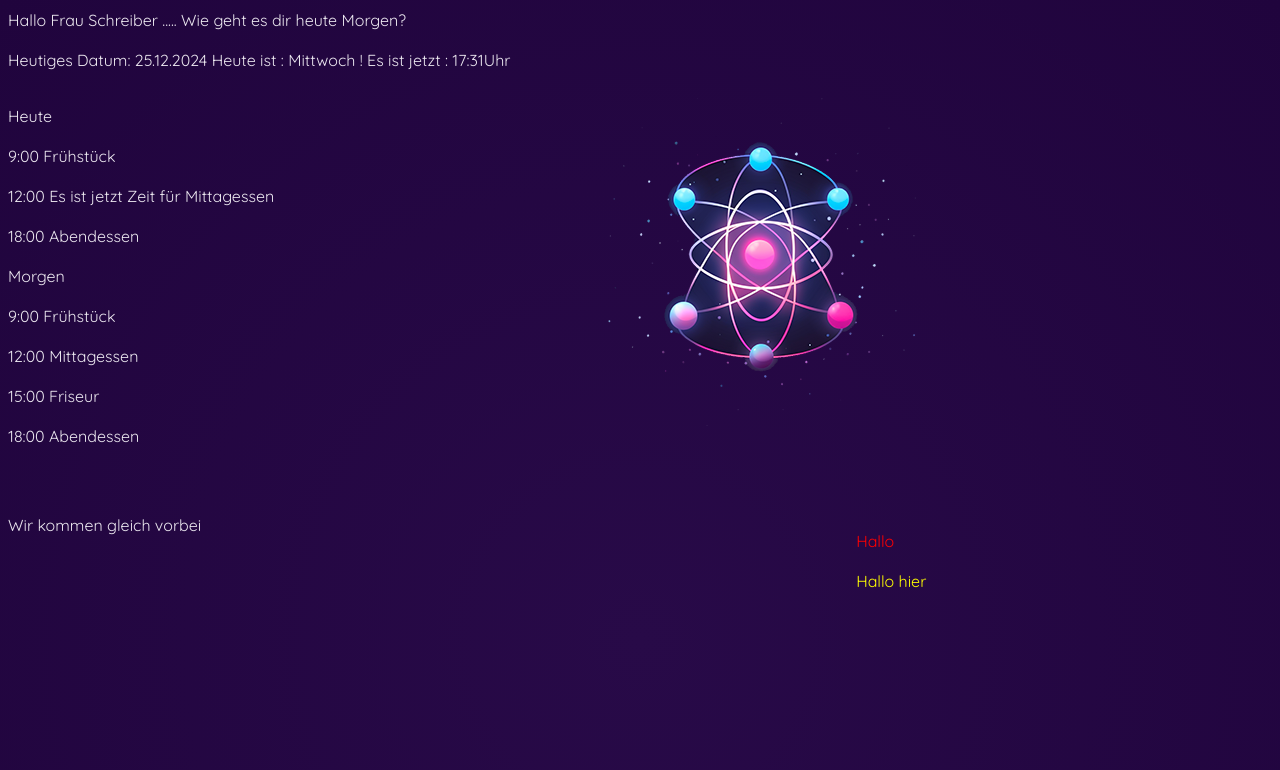
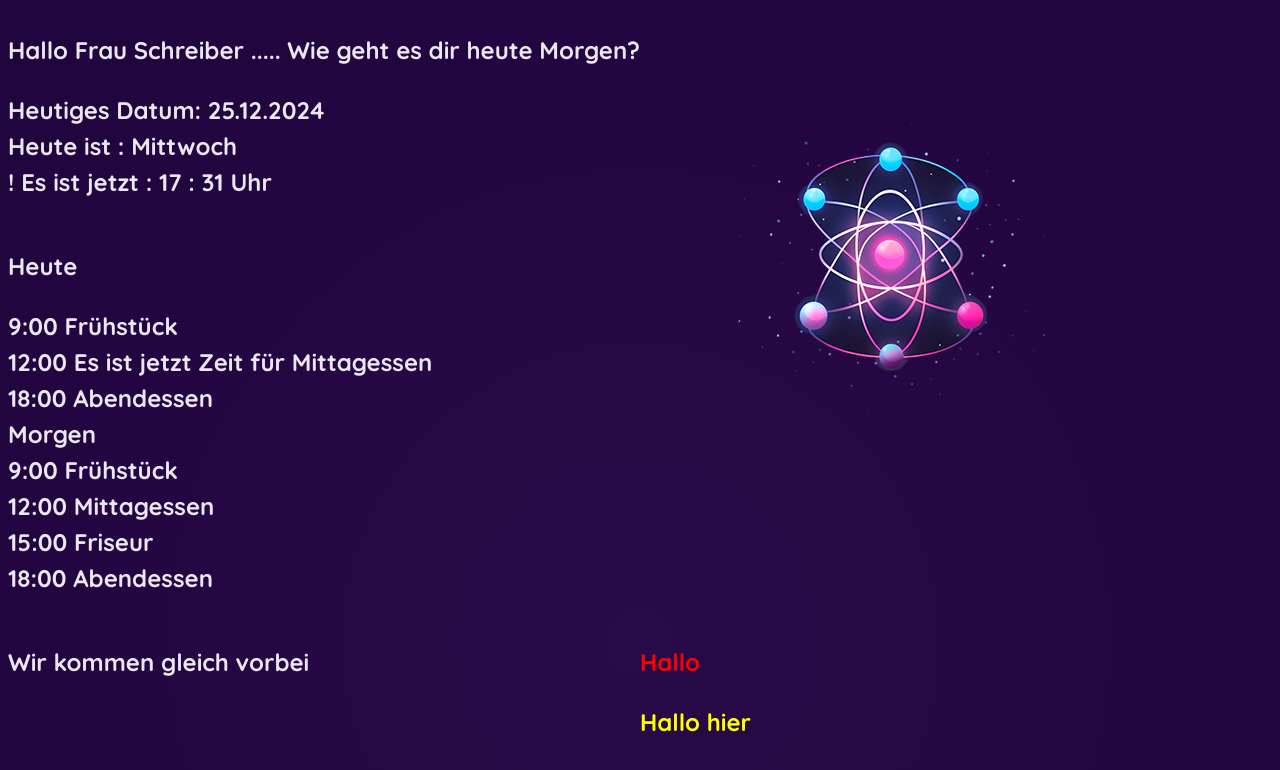
Before and after one commit to UmaruDoma/omasys, a React (Vite) app: page / in a window 1280 px wide. Shown: the top 770 px of the page. Built offline with nearby package versions, Linux system fonts and the light colour scheme.

Commit message:
modified:   node_modules/.vite/deps/_metadata.json 	modified:   src/App.jsx 	modified:   src/components/DisplayTime.jsx 	modified:   src/grid.css 	modified:   src/index.css

```diff
--- a/src/App.jsx
+++ b/src/App.jsx
@@ -18,12 +18,12 @@ function App() {
   //       <h1> Heute : <Timeblock /> </h1>
   //     </main>
  //   </div>
-     <div id="grid">
-	  <div id="title">Hallo <Anrede /> ..... <Morgensatz /> <p><Timeblock /> </p></div>
-	  <div id="score">Wir kommen gleich vorbei</div>
-	  <div id="stats"><p>Heute</p><p>9:00 Frühstück</p><p>12:00 Es ist jetzt Zeit für  Mittagessen</p><p>18:00 Abendessen</p><p>Morgen</p><p>9:00 Frühstück</p><p>12:00 Mittagessen</p><p>15:00 Friseur</p><p>18:00 Abendessen</p></div>
-	  <div id="board"><img src={reactImg} alt="Stylized atom" /></div>
-	  <div id="controls"><p><dasrot>Hallo</dasrot></p><p><dasgelb>Hallo hier</dasgelb></p></div>
+    <div id="grid">
+	  <div id="obenlinks"><p>Hallo <Anrede /> ..... <Morgensatz /></p> <p><DisplayTime /> </p></div>
+	  <div id="untenlinks"><p>Wir kommen gleich vorbei</p></div>
+	  <div id="mittelinks"><p>Heute</p><p>9:00 Frühstück <br/> 12:00 Es ist jetzt Zeit für  Mittagessen<br/>18:00 Abendessen<br/>Morgen<br/>9:00 Frühstück<br/>12:00 Mittagessen<br/>15:00 Friseur<br/>18:00 Abendessen</p></div>
+	  <div id="obenmitterechts"><img src={reactImg} alt="Stylized atom" /></div>
+	  <div id="untenrechts"><p><dasrot>Hallo</dasrot></p><p><dasgelb>Hallo hier</dasgelb></p></div>
 	</div>
   );
 }
--- a/src/components/DisplayTime.jsx
+++ b/src/components/DisplayTime.jsx
@@ -1,12 +1,13 @@
 import { getZeitpunktNowText } from "../utils";
 export default function DisplayTime() {
-    ddatum = getZeitpunktNowText();
+    const ddatum = getZeitpunktNowText();
 
     return (
     <p>
-    <p>Heutiges Datum:  {ddatum.dday}      .     {ddatum. dmonth}       .     {ddatum. dyear}</p>
-    <p> Heute ist :  {ddatum.dwochtag }</p>
-   <p>  ! Es ist jetzt :        {ddatum.dhours} :      {ddatum.dminutes}  Uhr </p></p>
+     Heutiges Datum: {ddatum.dday}.{ddatum. dmonth}.{ddatum. dyear} <br/>
+     Heute ist :  {ddatum.dwochtag }<br/>
+      ! Es ist jetzt :        {ddatum.dhours} :      {ddatum.dminutes}  Uhr
+    </p>
     );
 
 
--- a/src/grid.css
+++ b/src/grid.css
@@ -30,8 +30,8 @@
 /* Specify the position of each grid item using coordinates on
  * the 'grid-row' and 'grid-column' properties of each grid item.
  */
-#title    { grid-column: 1; grid-row: 1; }
-#score    { grid-column: 1; grid-row: 3; }
-#stats    { grid-column: 1; grid-row: 2; align-self: start; }
-#board    { grid-column: 2; grid-row: 1 / span 2; }
-#controls { grid-column: 2; grid-row: 3; justify-self: center; }
+#obenlinks    { grid-column: 1; grid-row: 1; }
+#untenlinks    { grid-column: 1; grid-row: 3; }
+#mittelinks    { grid-column: 1; grid-row: 2; align-self: start; }
+#obenmitterechts    { grid-column: 2; grid-row: 1 / span 2; }
+#untenrechts { grid-column: 2; grid-row: 3; justify-self: left; }
--- a/src/index.css
+++ b/src/index.css
@@ -42,7 +42,7 @@ header h1 {
 
 header p {
   margin: 0;
-  font-size: 1.25rem;
+  font-size: xx-large;
   color: #8964b0;
   font-family: "Roboto Condensed", sans-serif;
 }
@@ -152,8 +152,16 @@ main h2 {
 dasrot {
  color: red;
  text-align:left;
+ font-size: x-large;
+ font-weight: bolder;
  }
  dasgelb {
  color: yellow;
  text-align:right;
+ font-size: x-large;
+ font-weight: bolder;
  }
+ p {
+  font-size: x-large;
+  font-weight: bolder;
+ }
```
